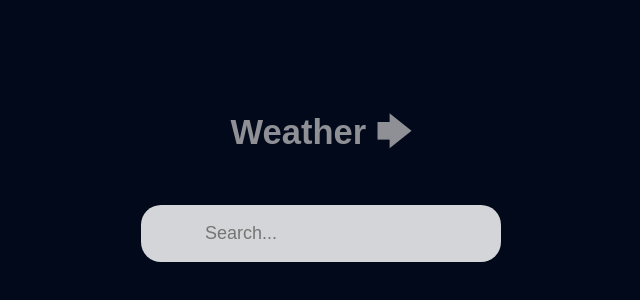
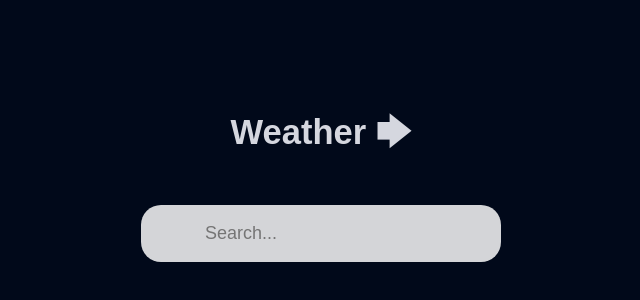
Before and after one commit to Aboli56/Weather-App-React, a React (Create React App) app: page / in a window 1280 px wide. Shown: the part 208-508 px from the top of the page, without its empty margins (319-959 px from the left). Built offline with nearby package versions, Linux system fonts and the light colour scheme.

Commit message:
Update App.css

```diff
--- a/src/App.css
+++ b/src/App.css
@@ -3,7 +3,7 @@ body,
 #root {
   font: 0.9rem sans-serif;
   background: #01091a;
-  color: #8e9096;
+  color: #d5d7df;
   height: 100%;
   margin: 0;
 }
```
